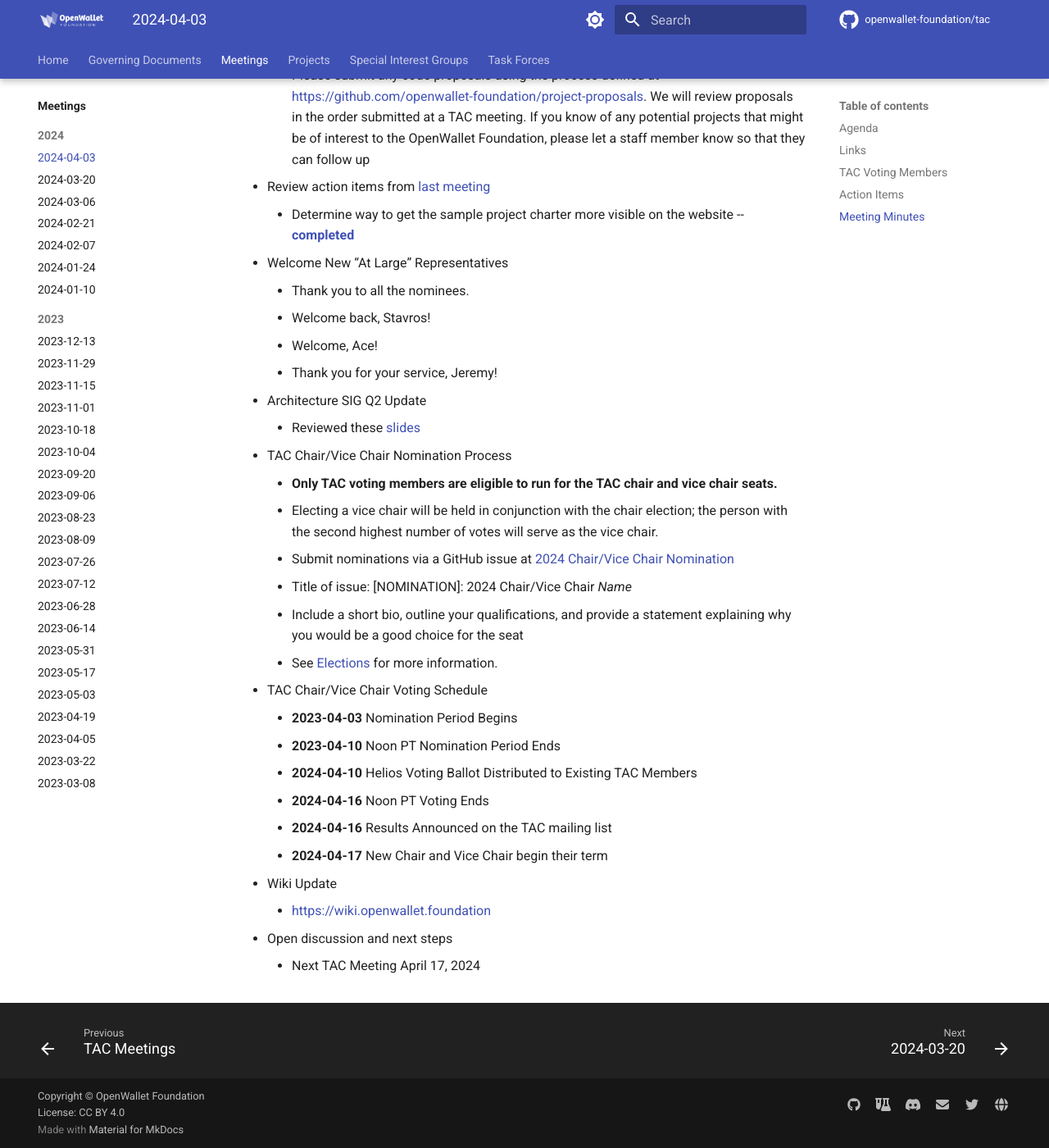
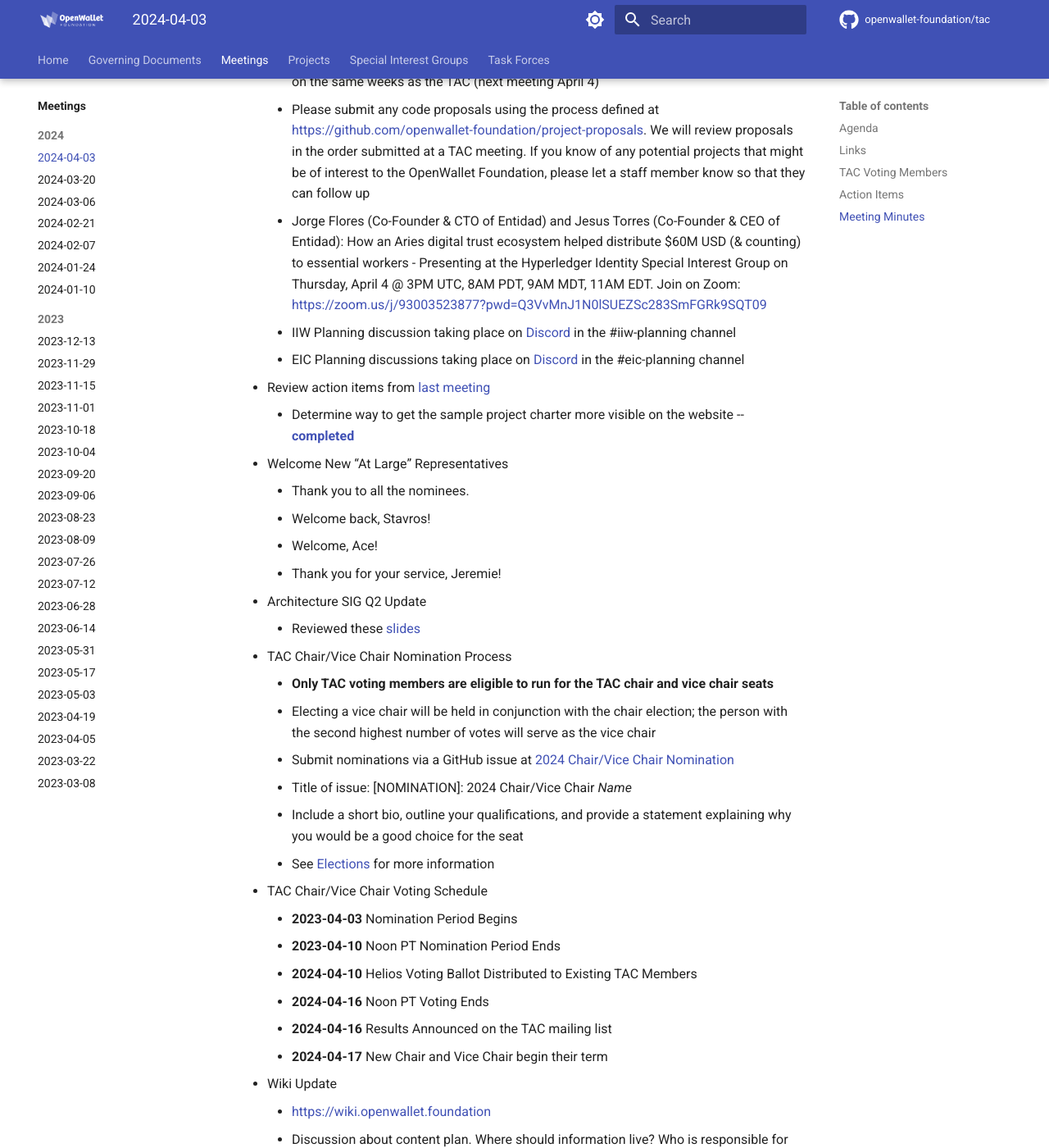
Before and after one commit to openwallet-foundation/tac, an MkDocs documentation site: the page built from docs/meetings/2024/2024-04-03.md, in a window 1280 px wide and 1400 px high, scrolled down 1511 px. Shown: the whole window at 82% size. Built offline with MkDocs 1.6.1 and Material for MkDocs 9.7.7, drawn with Linux system fonts in a browser that asks for light colours; comment, search, counter and statistics services are not loaded; some of the changed text lies outside the part shown.

Commit message:
Add meeting minutes
Signed-off-by: Tracy Kuhrt <tracy.a.kuhrt@accenture.com>

```diff
--- a/docs/meetings/2024/2024-04-03.md
+++ b/docs/meetings/2024/2024-04-03.md
@@ -14,19 +14,20 @@
 
 ## Links
 - [slides](https://docs.google.com/presentation/d/17nhsnURPUM7Tpz9kK6SbqDK5-_KJmg_2Wb6gqJQqizg/edit?usp=sharing)
-- [recording]()
+- [recording](https://zoom.us/rec/share/uIA9hpRiBOJhs-ikP4djT4srK36bb7Iu51PiN3JdtClBPPpXaQjofVIAMNkSkSeJ.kZNgLTpk_3F16XDC)
 
 ## TAC Voting Members
 
 - [ ] David Zeuthen
-- [ ] Jaehoon (Ace) Shim
+- [x] Jaehoon (Ace) Shim
 - [ ] Mike Varley
-- [ ] Pete Cooling
-- [ ] Stavros Kounis
-- [ ] Tracy Kuhrt
+- [x] Pete Cooling
+- [x] Stavros Kounis
+- [x] Tracy Kuhrt
 - [ ] Wenjing Chu
 
 ## Action Items
+- Create a content plan for where stuff should live and who should control the content
 
 ## Meeting Minutes
 
@@ -37,6 +38,9 @@
     - Credential Format Comparison SIG meets bi-weekly on Wednesdays at 4pm CET on alternate weeks to the TAC (next call April 10)
     - Digital Wallets and Agents Overviews SIG meets biweekly on Thursdays at 5:00pm CET on the same weeks as the TAC (next meeting April 4)
     - Please submit any code proposals using the process defined at https://github.com/openwallet-foundation/project-proposals. We will review proposals in the order submitted at a TAC meeting. If you know of any potential projects that might be of interest to the OpenWallet Foundation, please let a staff member know so that they can follow up
+    - Jorge Flores (Co-Founder & CTO of Entidad) and Jesus Torres (Co-Founder & CEO of Entidad): How an Aries digital trust ecosystem helped distribute $60M USD (& counting) to essential workers - Presenting at the Hyperledger Identity Special Interest Group on Thursday, April 4 @ 3PM UTC, 8AM PDT, 9AM MDT, 11AM EDT. Join on Zoom: https://zoom.us/j/93003523877?pwd=Q3VvMnJ1N0lSUEZSc283SmFGRk9SQT09
+    - IIW Planning discussion taking place on [Discord](https://discord.gg/openwalletfoundation) in the #iiw-planning channel
+    - EIC Planning discussions taking place on [Discord](https://discord.gg/openwalletfoundation) in the #eic-planning channel
 
 - Review action items from [last meeting](./2024-03-20.md#action-items)
     - Determine way to get the sample project charter more visible on the website -- **[completed](https://github.com/openwallet-foundation/tac/pull/127)**
@@ -45,18 +49,18 @@
     - Thank you to all the nominees.
     - Welcome back, Stavros!
     - Welcome, Ace!
-    - Thank you for your service, Jeremy!
+    - Thank you for your service, Jeremie!
 
 - Architecture SIG Q2 Update
     - Reviewed these [slides](https://docs.google.com/presentation/d/1RanuUT2I_K4E0vuwc2qQ4ue7DhNLhbbkmrk6U6pLsnE/edit?usp=drive_link)
 
 - TAC Chair/Vice Chair Nomination Process
-    - **Only TAC voting members are eligible to run for the TAC chair and vice chair seats.**
-    - Electing a vice chair will be held in conjunction with the chair election; the person with the second highest number of votes will serve as the vice chair.
+    - **Only TAC voting members are eligible to run for the TAC chair and vice chair seats**
+    - Electing a vice chair will be held in conjunction with the chair election; the person with the second highest number of votes will serve as the vice chair
     - Submit nominations via a GitHub issue at [2024 Chair/Vice Chair Nomination](https://github.com/openwallet-foundation/tac/issues/new?assignees=&labels=2024-chair-vice-chair-nomination&projects=&template=chair-vice-chair-nomination.md&title=%5BNOMINATION%5D%3A+2024+Chair%2FVice+Chair+_Name_)
     - Title of issue: [NOMINATION]: 2024 Chair/Vice Chair _Name_
     - Include a short bio, outline your qualifications, and provide a statement explaining why you would be a good choice for the seat
-    - See [Elections](../../governance/elections.md) for more information.
+    - See [Elections](../../governance/elections.md) for more information
 
 - TAC Chair/Vice Chair Voting Schedule
     - **2023-04-03** Nomination Period Begins
@@ -68,6 +72,13 @@
 
 - Wiki Update
     - https://wiki.openwallet.foundation
+    - Discussion about content plan. Where should information live? Who is responsible for changes?
+    - TAC website makes sense for things that the TAC is responsible for
+    - The maintainers should be responsible for project information
+    - The LF Staff is responsible for the openwallet.foundation website content
 
+- OWF Stacks Next Steps
+    - Formation of a Secure Hardware SIG
+    - Looking for interested parties
 - Open discussion and next steps
     - Next TAC Meeting April 17, 2024
```
